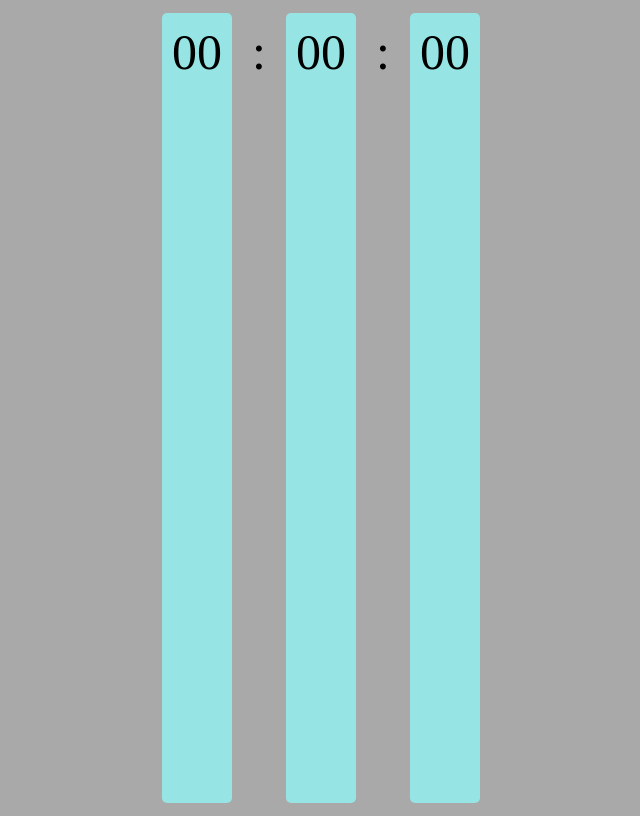
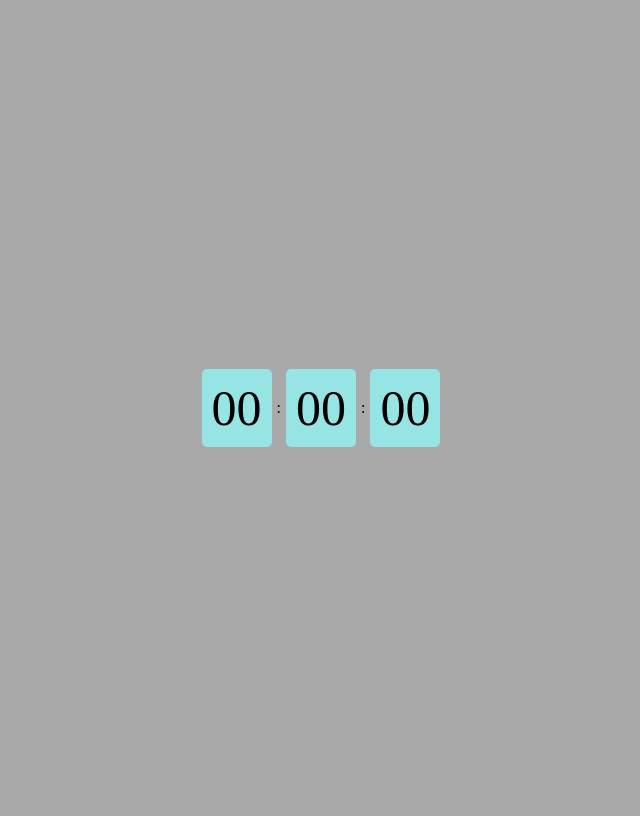
Before and after one commit to JulioCezarNascimento/Relogio, a plain HTML site: page index.html in a window 1280 px wide. Shown: the whole page, without its empty margins (319-959 px from the left). Drawn offline with Linux system fonts and the light colour scheme.

Commit message:
Adicionado o parametro Class e correção no CSS

```diff
--- a/Style/style.css
+++ b/Style/style.css
@@ -1,21 +1,19 @@
-body{
+body {
     background-color: darkgray;
 }
 
-main{
+main {
     width: 100%;
     height: 100vh;
+    display: flex;
     justify-content: center;
-    align-self: center;
-    display: flex;
+    align-items: center;
 }
 
-span{
+.clock-element {
     font-size: 50px;
     margin: 5px;
     padding: 10px;
     border-radius: 5px;
+    background-color: rgb(150, 228, 228);
 }
-
-#hour,#minute,#second{
-    background-color: rgb(150, 228, 228);}
--- a/index.html
+++ b/index.html
@@ -9,11 +9,11 @@
 </head>
 <body>
     <main>
-        <span id="hour">00</span>
+        <span class="clock-element" id="hour">00</span>
         <span>:</span>
-        <span id="minute">00</span>
+        <span class="clock-element" id="minute">00</span>
         <span>:</span>
-        <span id="second">00</span>
+        <span class="clock-element" id="second">00</span>
     </main>
     <script src="Script/script.js"></script>
 </body>
```
